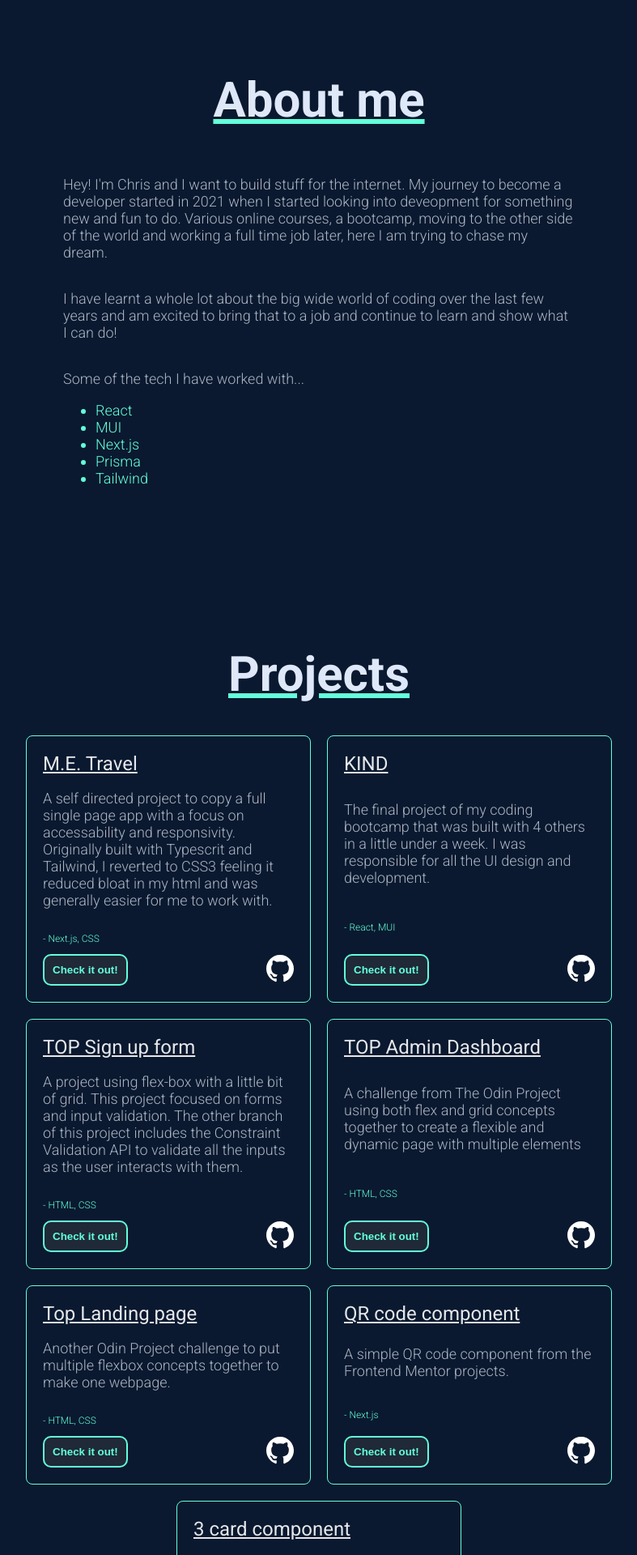
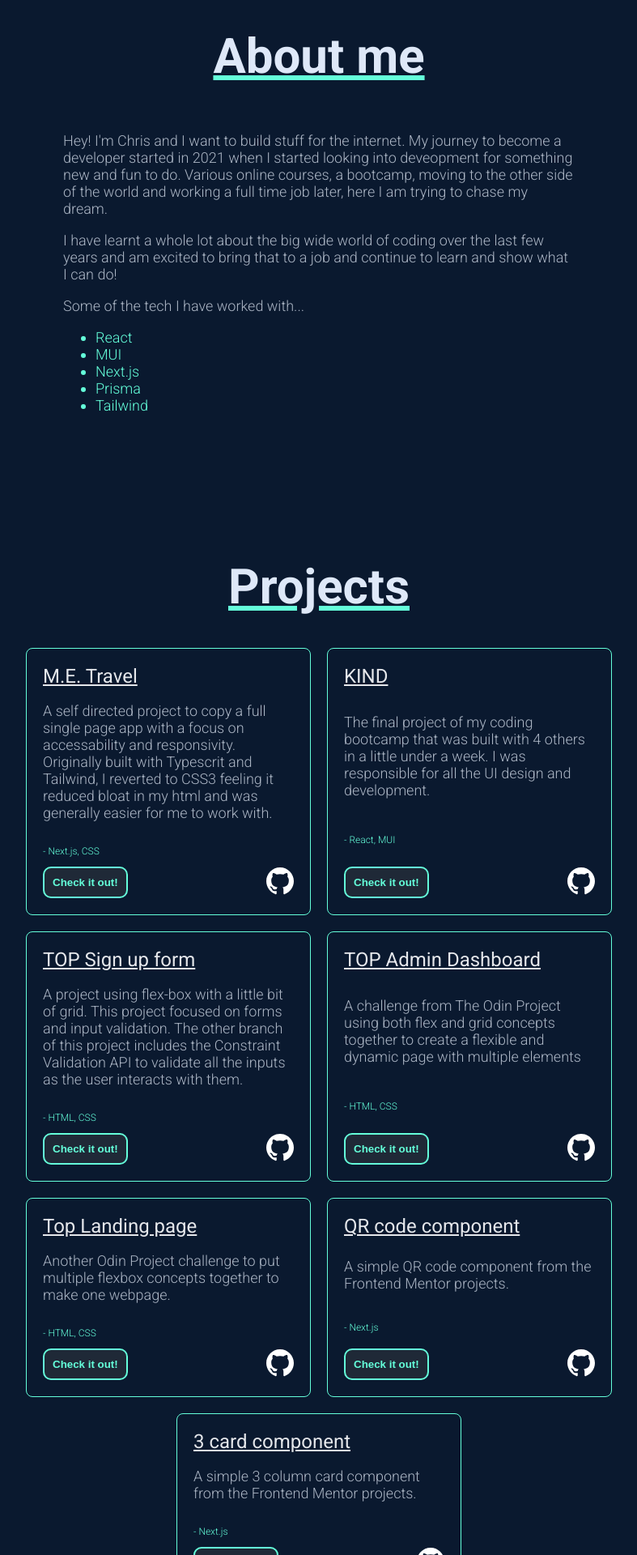
Before and after one commit to Chris-Wagg/personal-website-v3, a React (Create React App) app: page / in a window 1280 px wide. Shown: the part 880-2800 px from the top of the page at 81% size, without its empty margins (246-1033 px from the left). Built offline with nearby package versions, Linux system fonts and the light colour scheme.

Commit message:
framer motions added

```diff
--- a/package.json
+++ b/package.json
@@ -7,6 +7,7 @@
 		"@testing-library/react": "^13.4.0",
 		"@testing-library/user-event": "^13.5.0",
 		"cors": "^2.8.5",
+		"framer-motion": "^10.16.16",
 		"react": "^18.2.0",
 		"react-dom": "^18.2.0",
 		"react-router-dom": "^6.8.2",
--- a/src/App.css
+++ b/src/App.css
@@ -144,7 +144,7 @@ li {
 	width: 80%;
 }
 
-.project-card-container {
+.card-container {
 	display: flex;
 	flex-direction: column;
 	justify-content: space-between;
--- a/src/App.js
+++ b/src/App.js
@@ -11,6 +11,7 @@ function App() {
 	return (
 		<>
 			<NavBar />
+
 			<HeroSection />
 			<AboutMe />
 			<Projects />
--- a/src/components/ProjectCard.jsx
+++ b/src/components/ProjectCard.jsx
@@ -1,26 +1,29 @@
 export default function ProjectCard(props) {
-	const { projectName, aboutProject, projectTech, liveLink, githubLink } = props
+	const { projectName, aboutProject, projectTech, liveLink, githubLink } =
+		props
 	return (
-		<div className="project-card-container">
-			<div className="card-title">{projectName}</div>
-			<p className="about-project">{aboutProject}</p>
-			<p className="project-tech-list text-green"> - {projectTech}</p>
-			<div className="link-buttons">
-				<button className="project-link">
-					<a target="_blank" rel="noopener noreferrer" href={liveLink}>
+		<div className='card-container'>
+			<div className='card-title'>{projectName}</div>
+			<p className='about-project'>{aboutProject}</p>
+			<p className='project-tech-list text-green'> - {projectTech}</p>
+			<div className='link-buttons'>
+				<button className='project-link'>
+					<a
+						target='_blank'
+						rel='noopener noreferrer'
+						href={liveLink}>
 						Check it out!
 					</a>
 				</button>
 				<a href={githubLink}>
 					<svg
-						xmlns="http://www.w3.org/2000/svg"
-						width="34"
-						height="34"
-						viewBox="0 0 24 24"
-					>
+						xmlns='http://www.w3.org/2000/svg'
+						width='34'
+						height='34'
+						viewBox='0 0 24 24'>
 						<path
-							d="M12 0c-6.626 0-12 5.373-12 12 0 5.302 3.438 9.8 8.207 11.387.599.111.793-.261.793-.577v-2.234c-3.338.726-4.033-1.416-4.033-1.416-.546-1.387-1.333-1.756-1.333-1.756-1.089-.745.083-.729.083-.729 1.205.084 1.839 1.237 1.839 1.237 1.07 1.834 2.807 1.304 3.492.997.107-.775.418-1.305.762-1.604-2.665-.305-5.467-1.334-5.467-5.931 0-1.311.469-2.381 1.236-3.221-.124-.303-.535-1.524.117-3.176 0 0 1.008-.322 3.301 1.23.957-.266 1.983-.399 3.003-.404 1.02.005 2.047.138 3.006.404 2.291-1.552 3.297-1.23 3.297-1.23.653 1.653.242 2.874.118 3.176.77.84 1.235 1.911 1.235 3.221 0 4.609-2.807 5.624-5.479 5.921.43.372.823 1.102.823 2.222v3.293c0 .319.192.694.801.576 4.765-1.589 8.199-6.086 8.199-11.386 0-6.627-5.373-12-12-12z"
-							fill="#fff"
+							d='M12 0c-6.626 0-12 5.373-12 12 0 5.302 3.438 9.8 8.207 11.387.599.111.793-.261.793-.577v-2.234c-3.338.726-4.033-1.416-4.033-1.416-.546-1.387-1.333-1.756-1.333-1.756-1.089-.745.083-.729.083-.729 1.205.084 1.839 1.237 1.839 1.237 1.07 1.834 2.807 1.304 3.492.997.107-.775.418-1.305.762-1.604-2.665-.305-5.467-1.334-5.467-5.931 0-1.311.469-2.381 1.236-3.221-.124-.303-.535-1.524.117-3.176 0 0 1.008-.322 3.301 1.23.957-.266 1.983-.399 3.003-.404 1.02.005 2.047.138 3.006.404 2.291-1.552 3.297-1.23 3.297-1.23.653 1.653.242 2.874.118 3.176.77.84 1.235 1.911 1.235 3.221 0 4.609-2.807 5.624-5.479 5.921.43.372.823 1.102.823 2.222v3.293c0 .319.192.694.801.576 4.765-1.589 8.199-6.086 8.199-11.386 0-6.627-5.373-12-12-12z'
+							fill='#fff'
 						/>
 					</svg>
 				</a>
--- a/src/pages/AboutMe.jsx
+++ b/src/pages/AboutMe.jsx
@@ -1,26 +1,42 @@
+import { motion } from 'framer-motion'
+
 export default function AboutMe() {
 	return (
 		<>
 			<section className='secondary-container ' id='scroll-target-about'>
+				<motion.div
+					initial={{ opacity: 0, translateY: +100 }}
+					whileInView={{ opacity: 1, translateY: 0 }}
+					transition={{ duration: 0.6 }}>
 					<h1 className='title-text'>About me</h1>
+				</motion.div>
+
 				<div className='text-container'>
+					<motion.div
+						initial={{ opacity: 0, translateY: +100 }}
+						whileInView={{ opacity: 1, translateY: 0 }}
+						transition={{ duration: 0.7 }}>
 						<p>
 							Hey! I'm Chris and I want to build stuff for the
-						internet. My journey to become a developer started in
-						2021 when I started looking into deveopment for
-						something new and fun to do. Various online courses, a
-						bootcamp, moving to the other side of the world and
-						working a full time job later, here I am trying to chase
-						my dream.
+							internet. My journey to become a developer started
+							in 2021 when I started looking into deveopment for
+							something new and fun to do. Various online courses,
+							a bootcamp, moving to the other side of the world
+							and working a full time job later, here I am trying
+							to chase my dream.
 						</p>
 						<p>
-						I have learnt a whole lot about the big wide world of
-						coding over the last few years and am excited to bring
-						that to a job and continue to learn and show what I can
-						do!
+							I have learnt a whole lot about the big wide world
+							of coding over the last few years and am excited to
+							bring that to a job and continue to learn and show
+							what I can do!
 						</p>
 						<p>
 							Some of the tech I have worked with...
+							<motion.div
+								initial={{ opacity: 0, translateY: +100 }}
+								whileInView={{ opacity: 1, translateY: 0 }}
+								transition={{ duration: 1 }}>
 								<ul>
 									<li>React</li>
 									<li>MUI</li>
@@ -28,7 +44,9 @@ export default function AboutMe() {
 									<li>Prisma</li>
 									<li>Tailwind</li>
 								</ul>
+							</motion.div>
 						</p>
+					</motion.div>
 				</div>
 			</section>
 		</>
--- a/src/pages/Experience.jsx
+++ b/src/pages/Experience.jsx
@@ -1,10 +1,20 @@
 import ExperienceCard from '../components/ExperienceCard'
+import { motion } from 'framer-motion'
 
 export default function Experience() {
 	return (
 		<section className='secondary-container' id='scroll-target-experience'>
-			<h1 className='title-text'>Experience</h1>
-			<div className='experience-cards-container'>
+			<motion.div
+				initial={{ opacity: 0, translateY: +100 }}
+				whileInView={{ opacity: 1, translateY: 0 }}
+				transition={{ duration: 0.7 }}>
+				<h1 className='title-text'>Experience</h1>
+			</motion.div>
+			<motion.div
+				className='experience-cards-container'
+				initial={{ opacity: 0, translateY: +100 }}
+				whileInView={{ opacity: 1, translateY: 0 }}
+				transition={{ duration: 1 }}>
 				<ExperienceCard
 					experienceName='Frontend Mentor'
 					experienceDate='Dec 2023 - Current'
@@ -26,7 +36,7 @@ export default function Experience() {
 					experienceDate='Jul 2021 - Oct 2021'
 					aboutExperience={`A 16 week bootcamp learning modern tech stacks (React, Node, Jest, Redux, SQL) with a focus on hands-on learning and project driven work using agile methods. Another focus of this course was the human/ soft skills needed to be able to work with others. It taught a lot about giving and recieving feedback and learning how to learn`}
 				/>
-			</div>
+			</motion.div>
 		</section>
 	)
 }
--- a/src/pages/HeroSection.jsx
+++ b/src/pages/HeroSection.jsx
@@ -1,24 +1,42 @@
+import { motion } from 'framer-motion'
+
 export default function HeroSection() {
 	return (
 		<>
-			<section className="main-container" id="scroll-top-target">
-				<div className="text-container">
-					<p className="text-green">Hi, I'm...</p>
+			<section className='main-container' id='scroll-top-target'>
+				<div className='text-container'>
+					<motion.div
+						initial={{ opacity: 0, translateY: +100 }}
+						whileInView={{ opacity: 1, translateY: 0 }}
+						transition={{ duration: 0.6 }}>
+						<p className='text-green'>Hi, I'm...</p>
+					</motion.div>
+					<motion.div
+						initial={{ opacity: 0, translateY: +100 }}
+						whileInView={{ opacity: 1, translateY: 0 }}
+						transition={{ duration: 0.7 }}>
 						<h1>Chris Wagg - </h1>
 						<h2>Aspiring web developer</h2>
+					</motion.div>
+					<motion.div
+						initial={{ opacity: 0, translateY: +100 }}
+						whileInView={{ opacity: 1, translateY: 0 }}
+						transition={{ duration: 1 }}>
 						<p>
-						Thanks for checking out my website! It's not much, but it's honest
-						work.
+							Thanks for checking out my website! It's not much,
+							but it's honest work.
 						</p>
 						<p>
-						I am a front end web developer with a background in hospitality who
-						enjoyes problem solving, teaching and developing leadership skills.
+							I am a front end web developer with a background in
+							hospitality who enjoyes problem solving, teaching
+							and developing leadership skills.
 						</p>
 						<p>
-						I find my passion for tech in the front end, specifically in UI
-						design and implementation.
+							I find my passion for tech in the front end,
+							specifically in UI design and implementation.
 						</p>
 						<p>Check out some of my stuff down below!</p>
+					</motion.div>
 				</div>
 			</section>
 		</>
--- a/src/pages/Projects.jsx
+++ b/src/pages/Projects.jsx
@@ -1,10 +1,21 @@
 import ProjectCard from '../components/ProjectCard'
+import { motion } from 'framer-motion'
 
 export default function Projects() {
 	return (
 		<section className='secondary-container' id='scroll-target-projects'>
-			<h1 className='title-text'>Projects</h1>
-			<div className='project-cards-container'>
+			<motion.div
+				initial={{ opacity: 0, translateX: -100 }}
+				whileInView={{ opacity: 1, translateX: 0 }}
+				transition={{ duration: 0.6 }}>
+				<h1 className='title-text'>Projects</h1>
+			</motion.div>
+
+			<motion.div
+				className='project-cards-container'
+				initial={{ opacity: 0, translateX: -100 }}
+				whileInView={{ opacity: 1, translateX: 0 }}
+				transition={{ duration: 1 }}>
 				<ProjectCard
 					projectName='M.E. Travel'
 					aboutProject='A self directed project to copy a full single page app with a focus on accessability and responsivity. Originally built with Typescrit and Tailwind, I reverted to CSS3 feeling it reduced bloat in my html and was generally easier for me to work with.'
@@ -56,7 +67,7 @@ export default function Projects() {
 					liveLink='https://chris-wagg-frontend-mentor-projects.github.io/3-col-cards/'
 					githubLink='https://github.com/Chris-Wagg-Frontend-Mentor-Projects/3-col-cards'
 				/>
-			</div>
+			</motion.div>
 		</section>
 	)
 }
```
Also changed, not shown: 1 other file (tests, documents, lock files or other folders). Lines whose indentation alone changed are shown as unchanged.
